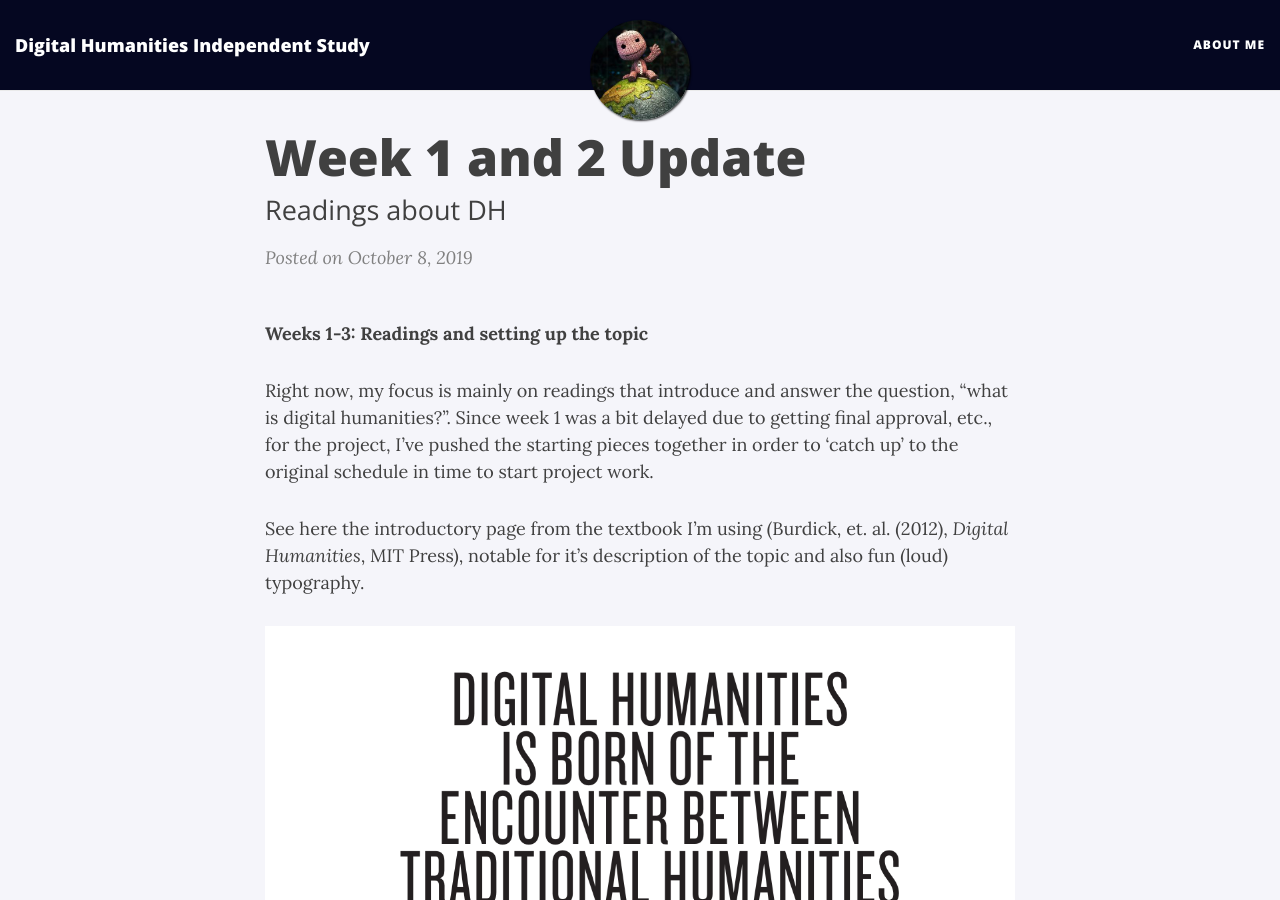
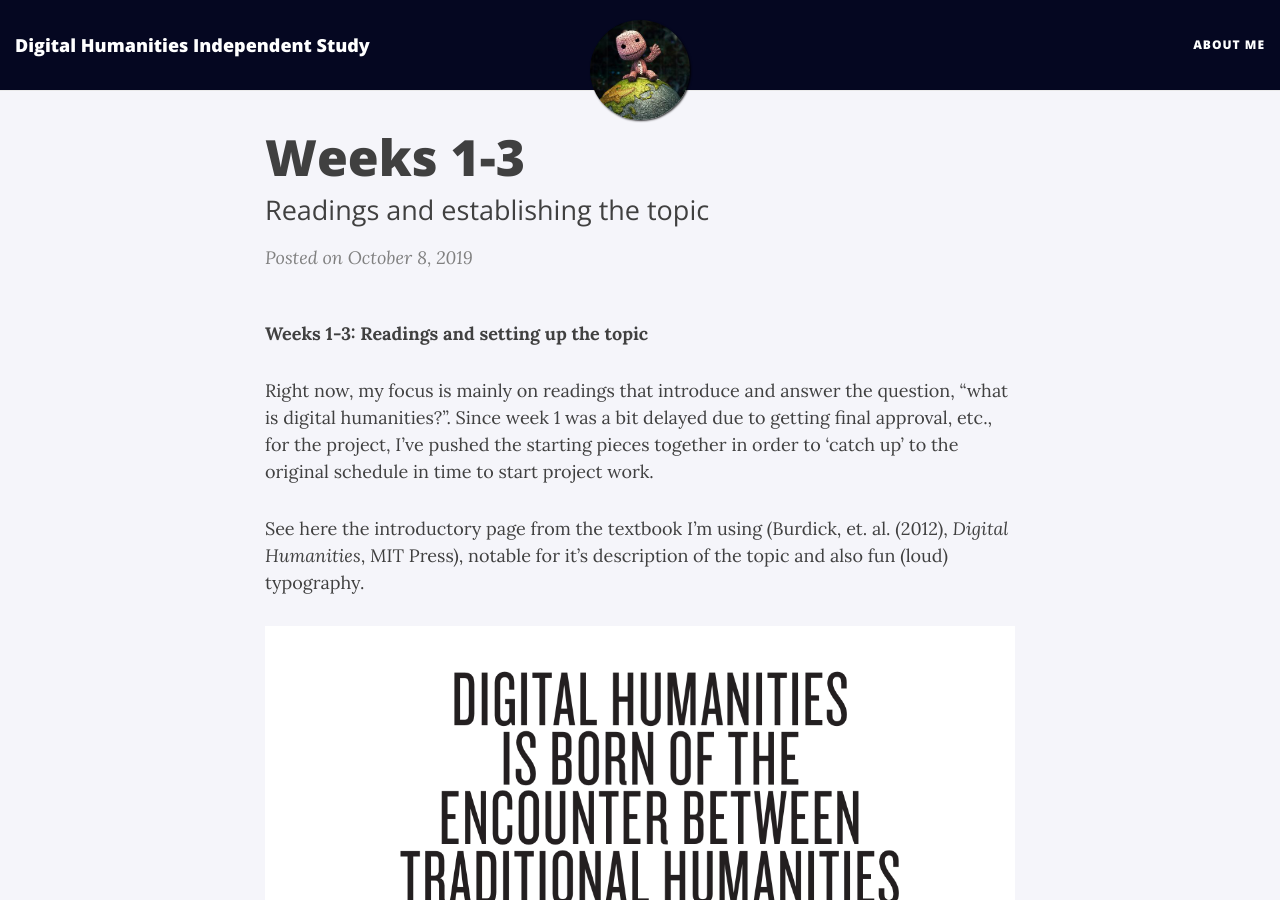
Before and after one commit to michaela012/IS_project, a Jekyll site: the page built from _posts/2019-10-08-week1and2.md, in a window 1280 px wide and 900 px high. Built offline with Jekyll 4.4.1, drawn with Linux system fonts in a browser that asks for light colours; nearby versions of some CDN libraries.

Commit message:
Update 2019-10-08-week1and2.md

```diff
--- a/_posts/2019-10-08-week1and2.md
+++ b/_posts/2019-10-08-week1and2.md
@@ -1,7 +1,7 @@
 ---
 layout: post
-title: Week 1 and 2 Update
-subtitle: Readings about DH
+title: Weeks 1-3
+subtitle: Readings and establishing the topic
 published: true
 ---
 
```
